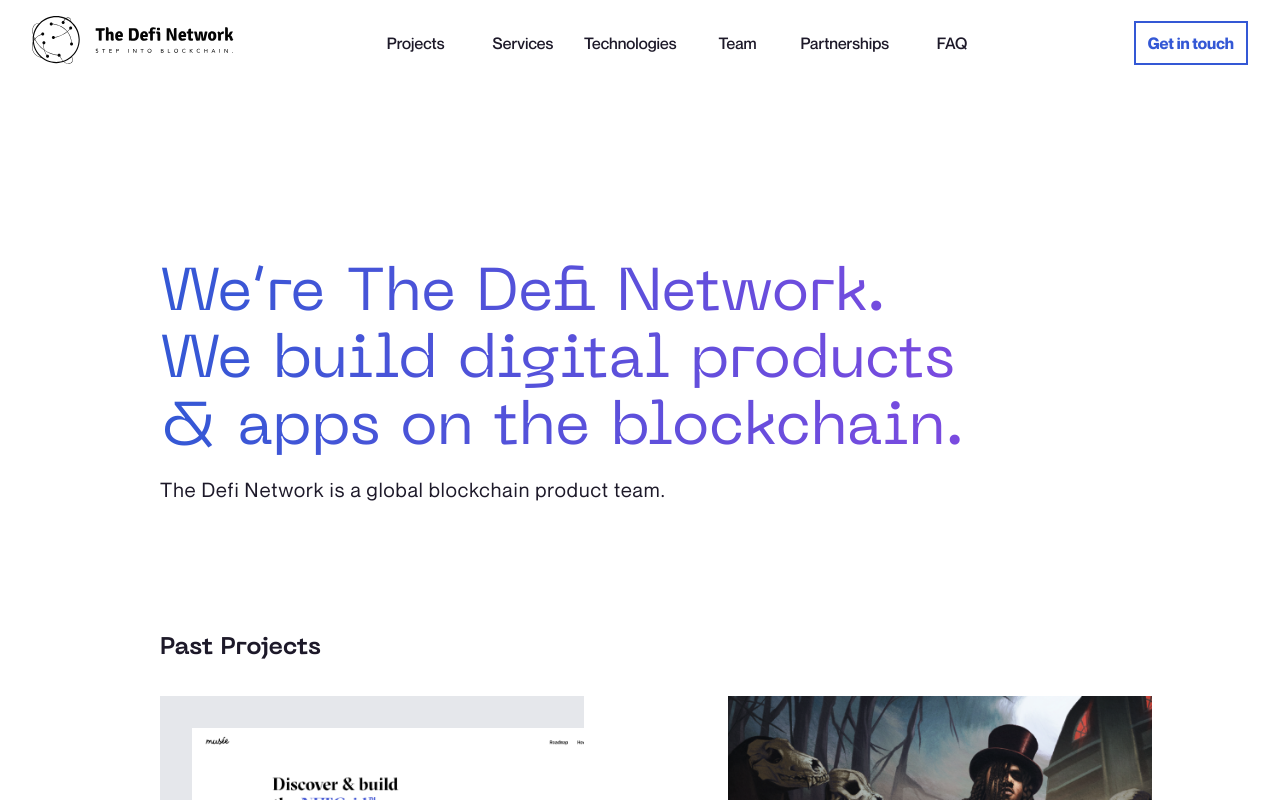
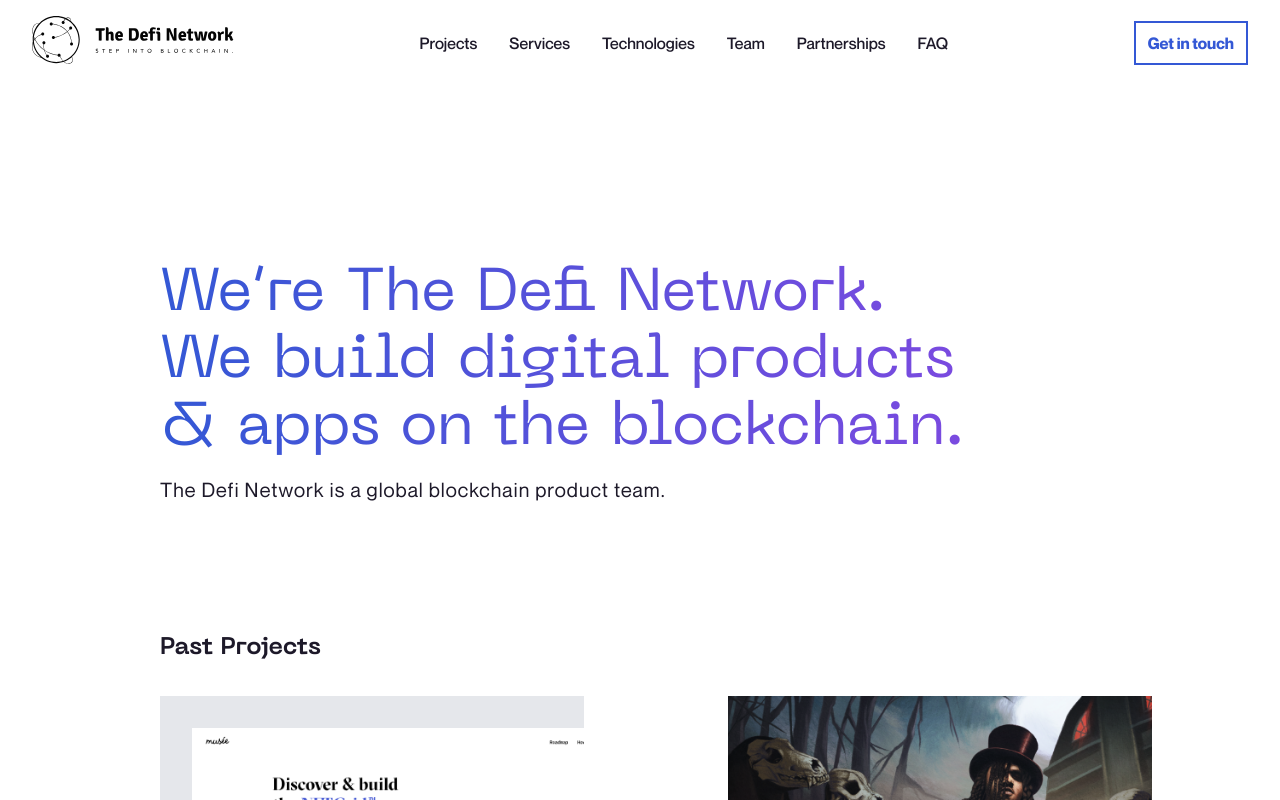
Before and after one commit to mw2000/defi-network, a Next.js app: page / in a window 1280 px wide. Shown: the top 800 px of the page. Built offline with nearby package versions, Linux system fonts and the light colour scheme.

Commit message:
fix navbar link space

```diff
--- a/components/Layout/Navbar.tsx
+++ b/components/Layout/Navbar.tsx
@@ -34,25 +34,25 @@
 
                 </button>
                 <div className={`transition-opacity-top duration-500 ease-out pb-12 md:pb-0 flex fixed left-0 right-0 top-0 -z-1 lg:z-10 pt-24 md:pt-0 bg-white gap-4 md:gap-0
-                md:flex flex-col md:flex-row md:relative flex-1 justify-center items-center font-medium xl:px-20 md:mx-12 ` +
+                                 md:flex flex-col md:flex-row md:relative flex-1 justify-center items-center font-medium ` +
                     (showNavLinks ? 'opacity-1 bottom-0' : 'opacity-0 -top-full bottom-full')}>
 
-                    <div className="md:flex-1 text-center">
+                    <div className="md:mr-4 lg:mr-8 text-center">
                         <a href="/#projects" onClick={closeNavlinks}>Projects</a>
                     </div>
-                    <div className="md:flex-1 text-center">
+                    <div className="md:mr-4 lg:mr-8 text-center">
                         <a href="/#services" onClick={closeNavlinks}>Services</a>
                     </div>
-                    <div className="md:flex-1 text-center">
+                    <div className="md:mr-4 lg:mr-8 text-center">
                         <a href="/#technologies" onClick={closeNavlinks}>Technologies</a>
                     </div>
-                    <div className="md:flex-1 text-center">
+                    <div className="md:mr-4 lg:mr-8 text-center">
                         <a href="/#team" onClick={closeNavlinks}>Team</a>
                     </div>
-                    <div className="md:flex-1 text-center">
+                    <div className="md:mr-4 lg:mr-8 text-center">
                         <a href="/#partnerships" onClick={closeNavlinks}>Partnerships</a>
                     </div>
-                    <div className="md:flex-1 text-center">
+                    <div className="text-center">
                         <a href="/#faq" onClick={closeNavlinks}>FAQ</a>
                     </div>
                     <div className="mt-auto block cursor-pointer md:hidden border-solid border-2 w-4/5 text-center  py-2 text-defi-blue transition duration-500 ease-in-out hover:bg-defi-blue hover:text-white border-defi-blue  font-bold">
--- a/components/Projects/ProjectGroup.tsx
+++ b/components/Projects/ProjectGroup.tsx
@@ -6,7 +6,7 @@
 const ProjectGroup = (props: any) => {
     const projects = props.projectGroup;
     return (
-        <div className="grid gap-36 grid-cols-1 md:grid-cols-2 mb-36 px-4 xl:px-0">
+        <div className="grid gap-36 grid-cols-1 lg:grid-cols-2 mb-36 px-4 xl:px-0">
             {
                 projects.map(
                     (project: ProjectModel, index: number) => {
```
